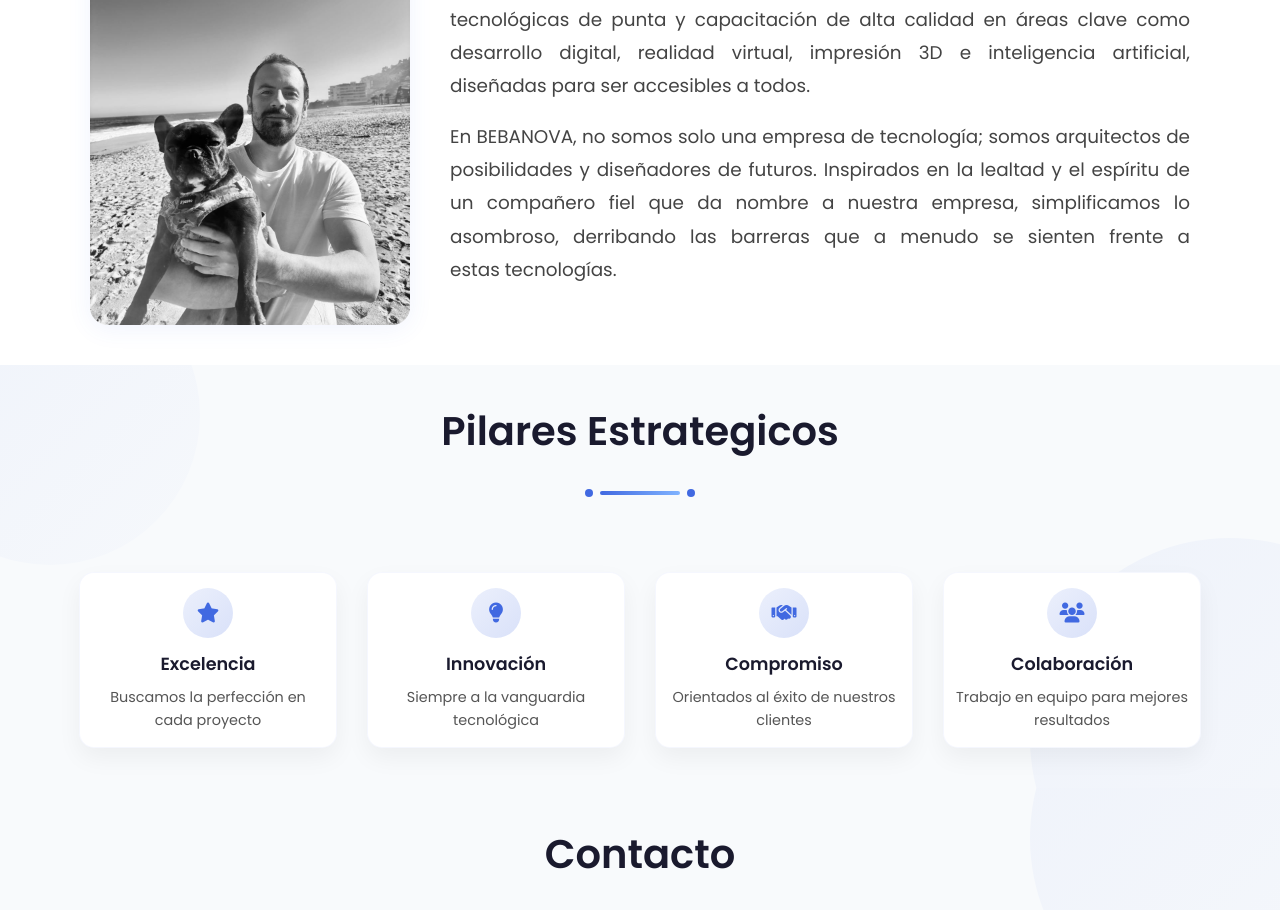
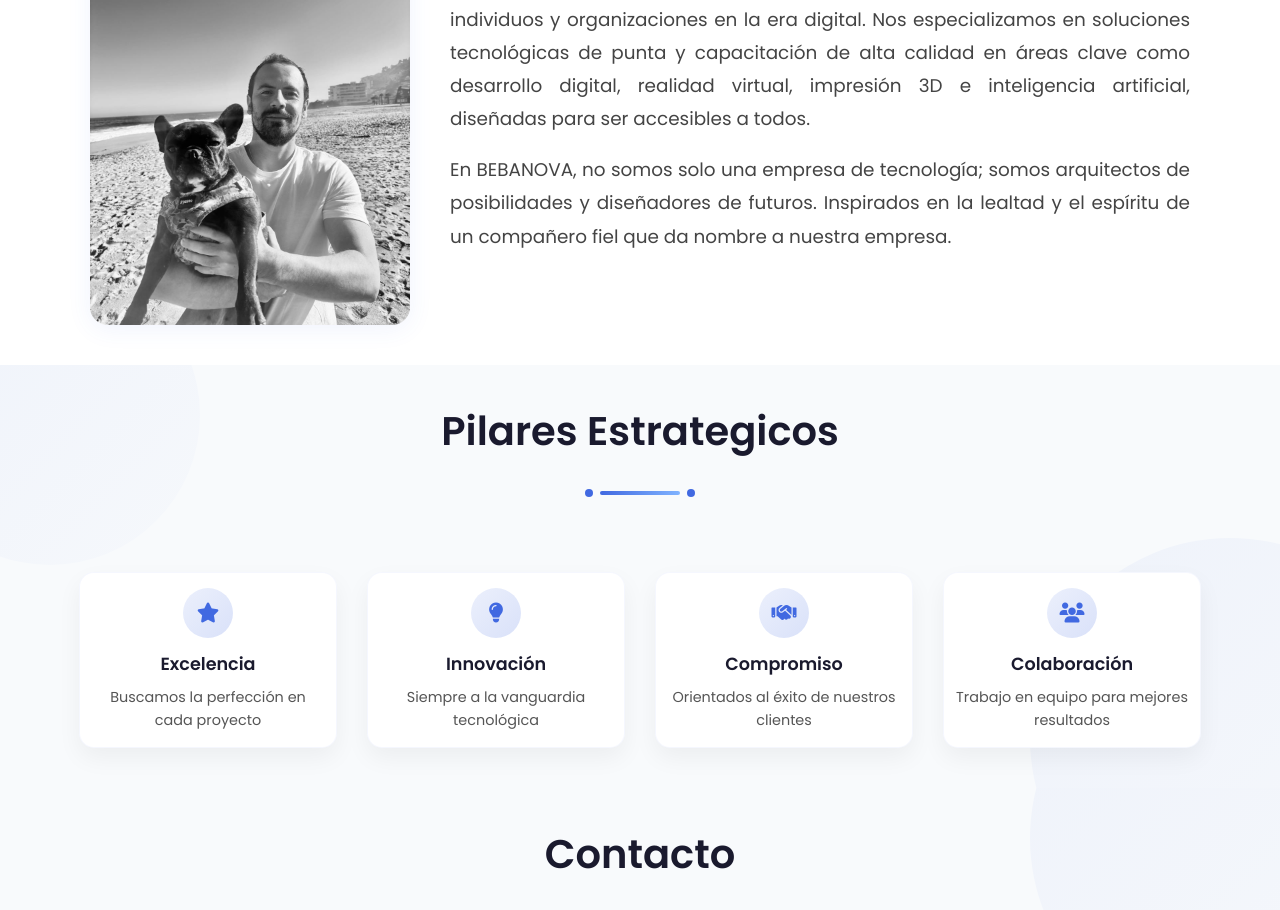
Before and after one commit to rubegonzalezc/bebanova-landing, a Vue app: page / in a window 1280 px wide. Shown: the part 2230-3140 px from the top of the page. Built offline with nearby package versions, Linux system fonts and the light colour scheme; no server answers.

Commit message:
text change

```diff
--- a/src/components/AboutSection.vue
+++ b/src/components/AboutSection.vue
@@ -16,7 +16,7 @@
             BEBANOVA es una empresa chilena innovadora y vanguardista que empodera a individuos y organizaciones en la era digital. Nos especializamos en soluciones tecnológicas de punta y capacitación de alta calidad en áreas clave como desarrollo digital, realidad virtual, impresión 3D e inteligencia artificial, diseñadas para ser accesibles a todos.
           </div>
           <div class="text-block">
-             En BEBANOVA, no somos solo una empresa de tecnología; somos arquitectos de posibilidades y diseñadores de futuros. Inspirados en la lealtad y el espíritu de un compañero fiel que da nombre a nuestra empresa, simplificamos lo asombroso, derribando las barreras que a menudo se sienten frente a estas tecnologías.
+             En BEBANOVA, no somos solo una empresa de tecnología; somos arquitectos de posibilidades y diseñadores de futuros. Inspirados en la lealtad y el espíritu de un compañero fiel que da nombre a nuestra empresa.
           </div>
         </div>
       </div>
```
